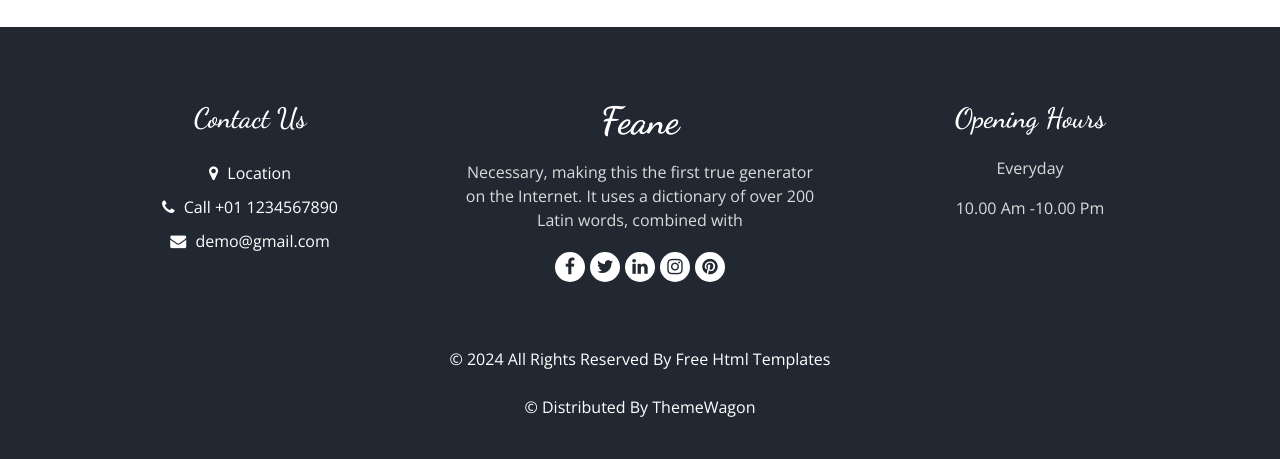
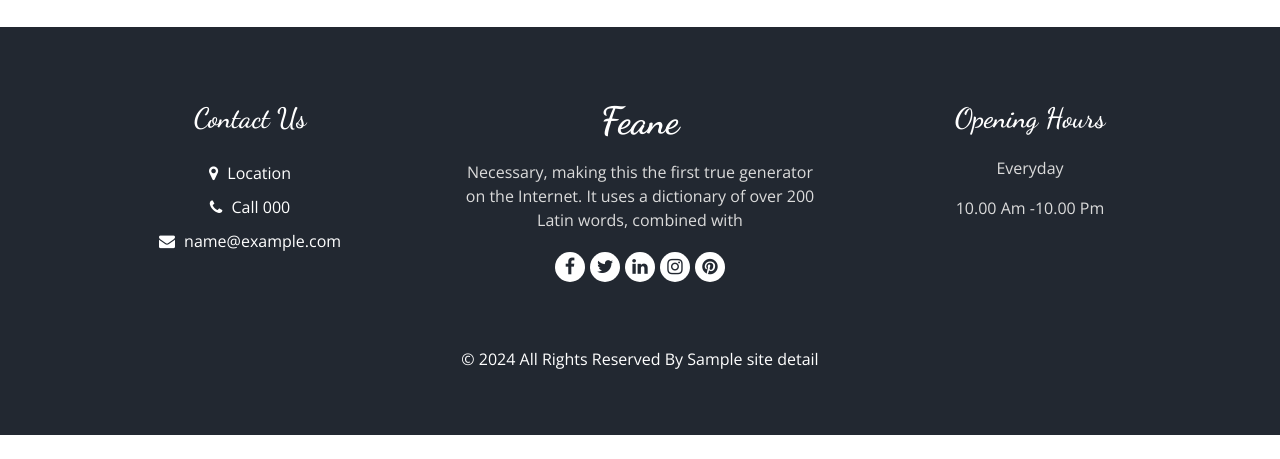
Before and after one commit to Rehankhanpy/resturant, a Django app: template templates/book.html in a window 1280 px wide. Shown: the part 748-1207 px from the top of the page. After the commit the page ends 1183 px from the top, so only its background shows below. Run offline with Django 4.2, Linux system fonts and the light colour scheme; the template is opened without the code that fills it: most values are stand-ins (such as "Sample title", 1, 10 or a date in 2020); some libraries are stand-ins or nearby versions.

Commit message:
Update base.html

```diff
--- a/templates/base.html
+++ b/templates/base.html
@@ -166,13 +166,13 @@
               <a href="">
                 <i class="fa fa-phone" aria-hidden="true"></i>
                 <span>
-                  Call +01 1234567890
+                  Call {{site_details.phone}}
                 </span>
               </a>
               <a href="">
                 <i class="fa fa-envelope" aria-hidden="true"></i>
                 <span>
-                  demo@gmail.com
+                  {{site_details.email}}
                 </span>
               </a>
             </div>
@@ -220,9 +220,7 @@
       <div class="footer-info">
         <p>
           &copy; <span id="displayYear"></span> All Rights Reserved By
-          <a href="https://html.design/">Free Html Templates</a><br><br>
-          &copy; <span id="displayYear"></span> Distributed By
-          <a href="https://themewagon.com/" target="_blank">ThemeWagon</a>
+          <a href="https://html.design/">{{site_details.name}}</a><br><br>
         </p>
       </div>
     </div>
```
